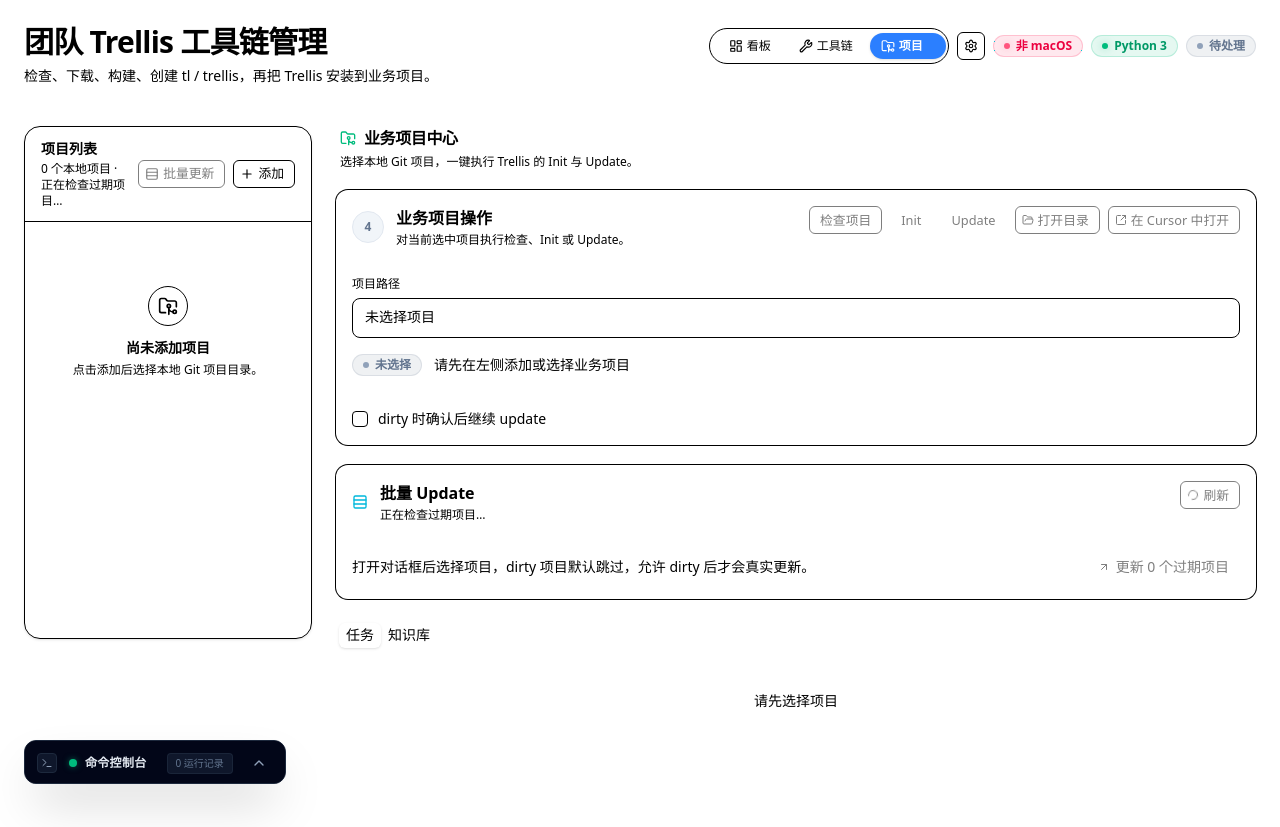
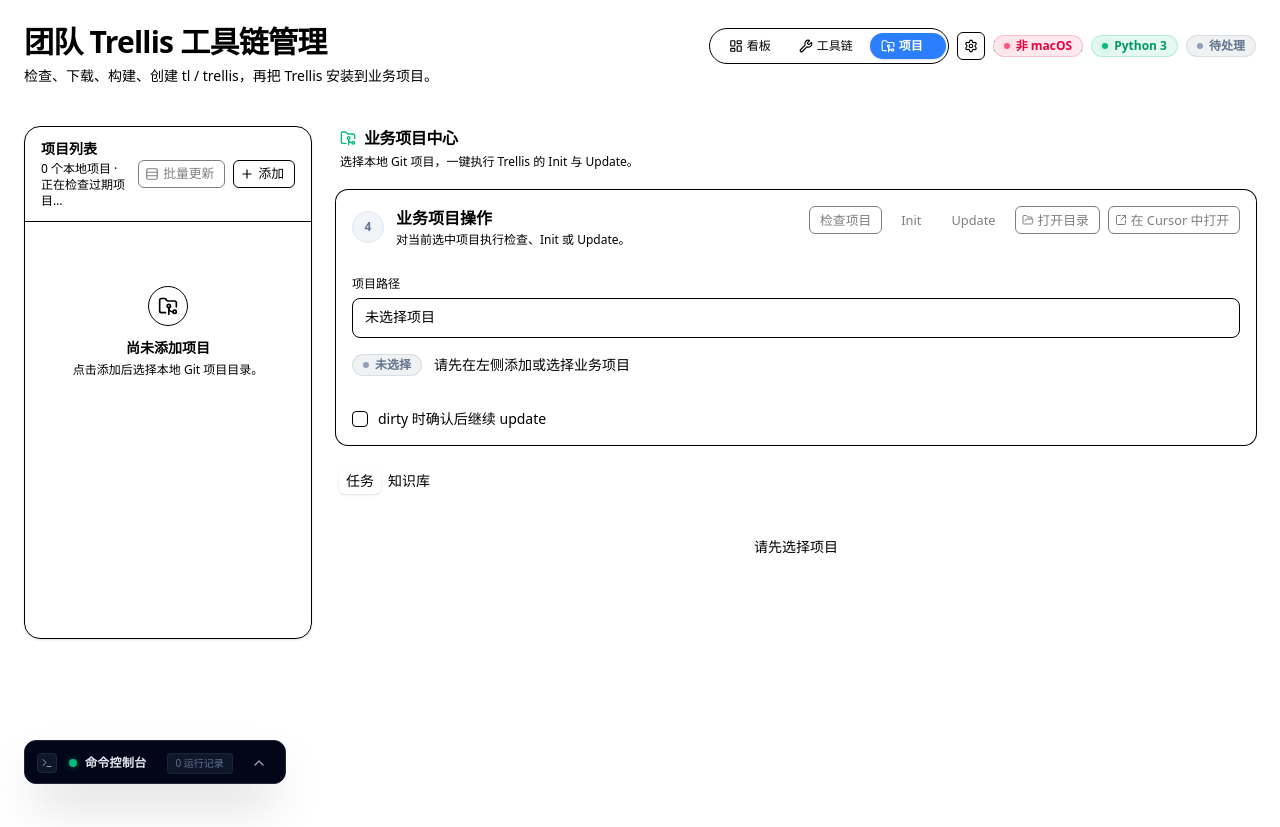
Before and after one commit to beilo/trellis-manager-desktop, a React (Vite) app in the folder frontend/: page / in a window 1280 px wide. After the commit the page ends 800 px from the top, so only its background shows below. Built offline with nearby package versions, Linux system fonts and the light colour scheme.

Commit message:
fix(manager): keep batch update entry in project list

```diff
--- a/frontend/src/App.tsx
+++ b/frontend/src/App.tsx
@@ -14,7 +14,6 @@
 import { TaskManagerPanel } from './components/TaskManagerPanel'
 import { KanbanPanel } from './components/KanbanPanel'
 import { UpdatePreviewDialog } from './components/UpdatePreviewDialog'
-import { BatchUpdateCard } from './components/BatchUpdateCard'
 import { BatchUpdateDialog } from './components/BatchUpdateDialog'
 import { SettingsCard } from './components/SettingsCard'
 import { SettingsDialog } from './components/SettingsDialog'
@@ -716,19 +715,7 @@
           onOpenSettings={handleOpenSettings}
         />
 
-        {activeTab === 'toolchain' && (
-          <>
-            <SummaryCards state={summaryState} showProject={false} />
-            <div className="mx-auto w-full max-w-5xl">
-              <BatchUpdateCard
-                outdatedCount={outdatedProjects.length}
-                loading={outdatedLoading}
-                onRefresh={() => void loadOutdatedProjectsInner()}
-                onOpen={handleOpenBatchUpdate}
-              />
-            </div>
-          </>
-        )}
+        {activeTab === 'toolchain' && <SummaryCards state={summaryState} showProject={false} />}
 
         {activeTab === 'toolchain' ? (
           <div className="mx-auto flex w-full max-w-5xl flex-col gap-5">
@@ -818,13 +805,6 @@
 
               <ProjectGitPanel projectPath={selectedProject} projectStatus={selectedProjectStatus} />
 
-              <BatchUpdateCard
-                outdatedCount={outdatedProjects.length}
-                loading={outdatedLoading}
-                onRefresh={() => void loadOutdatedProjectsInner()}
-                onOpen={handleOpenBatchUpdate}
-              />
-
               <Tabs value={projectPane} onValueChange={(value) => setProjectPane(value as ProjectPane)}>
                 <TabsList className="w-fit">
                   <TabsTrigger value="tasks">任务</TabsTrigger>
--- a/frontend/src/components/BatchUpdateCard.tsx
+++ /dev/null
@@ -1,43 +0,0 @@
-import { ArrowUpRight, Loader2, RefreshCw, Rows3 } from 'lucide-react'
-import { Button } from '@/components/ui/button'
-import { Card, CardContent, CardHeader } from '@/components/ui/card'
-
-interface BatchUpdateCardProps {
-  outdatedCount: number
-  loading: boolean
-  onRefresh: () => void
-  onOpen: () => void
-}
-
-export function BatchUpdateCard({ outdatedCount, loading, onRefresh, onOpen }: BatchUpdateCardProps) {
-  const hasOutdated = outdatedCount > 0
-
-  return (
-    <Card>
-      <CardHeader className="flex flex-row items-start justify-between gap-4 pb-3">
-        <div className="flex items-center gap-3">
-          <Rows3 className="size-4 text-cyan-500" />
-          <div className="flex flex-col gap-0.5">
-            <span className="text-base font-bold text-foreground">批量 Update</span>
-            <span className="text-xs text-muted-foreground">
-              {loading ? '正在检查过期项目…' : hasOutdated ? `${outdatedCount} 个项目待更新` : '暂无版本过期项目'}
-            </span>
-          </div>
-        </div>
-        <Button type="button" variant="outline" size="sm" onClick={onRefresh} disabled={loading}>
-          {loading ? <Loader2 className="size-3 animate-spin" data-icon="inline-start" /> : <RefreshCw className="size-3" data-icon="inline-start" />}
-          刷新
-        </Button>
-      </CardHeader>
-      <CardContent className="flex flex-wrap items-center justify-between gap-3 pt-0">
-        <span className="text-sm text-muted-foreground">
-          打开对话框后选择项目，dirty 项目默认跳过，允许 dirty 后才会真实更新。
-        </span>
-        <Button type="button" onClick={onOpen} disabled={loading || !hasOutdated}>
-          <ArrowUpRight className="size-3" data-icon="inline-start" />
-          更新 {outdatedCount} 个过期项目
-        </Button>
-      </CardContent>
-    </Card>
-  )
-}
```
Also changed, not shown: 2 other files (tests, documents, lock files or other folders).
